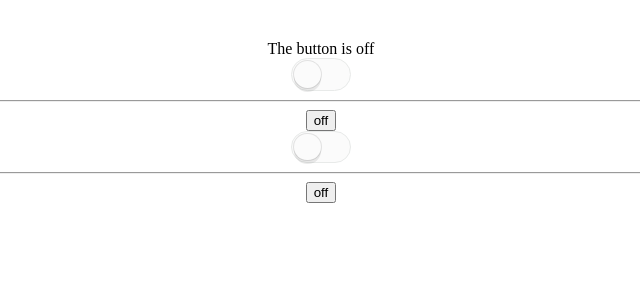
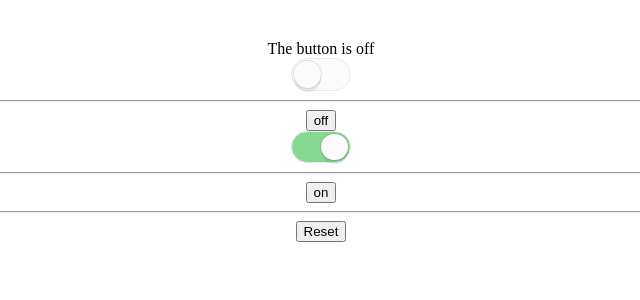
Before and after one commit to Squaretechre/advanced-react-component-patterns, a React (Create React App) app in the folder toggle-button/: page / in a window 1280 px wide. Shown: the top 300 px of the page, without its empty margins (319-959 px from the left). Built offline with nearby package versions, Linux system fonts and the light colour scheme; a web font is replaced by a local one.

Commit message:
14. use component state initialisers

```diff
--- a/toggle-button/src/App.js
+++ b/toggle-button/src/App.js
@@ -162,19 +162,29 @@ class RenderPropsToggle extends Component {
   static On = withToggle(ToggleOn)
   static Off = withToggle(ToggleOff)
   static Button = withToggle(ToggleButton)
-  static defaultProps = { onToggle: () => { } }
+  static defaultProps = {
+    defaultOn: false,
+    onToggle: () => { },
+    onReset: () => { },
+  }
 
-  state = { on: false }
+  initialState = { on: this.props.defaultOn }
+  state = this.initialState
   toggle = () => this.setState(({ on }) => ({ on: !on }), () => {
     this.props.onToggle(this.state.on)
   })
+  reset = () => {
+    this.setState(this.initialState, () => {
+      this.props.onReset(this.state.on)
+    })
+  }
 
   // prop getters patter - make it easier for common use cases to apply the correct props based // off of state, used with render props pattern
   // use it to compose functions together without exposing the internal implementation details
   // of a component to it's consumer
   // pass in func that returns jsx -> invoke it with state from component -> use prop getter func
   // to compose any behavior with props provided by consumer
-  getTogglerProps = ({onClick, ...props} = {}) => {
+  getTogglerProps = ({ onClick, ...props } = {}) => {
     return {
       'aria-expanded': this.state.on,
       onClick: compose(onClick, this.toggle),
@@ -185,6 +195,7 @@ class RenderPropsToggle extends Component {
     return this.props.render({
       on: this.state.on,
       toggle: this.toggle,
+      reset: this.reset,
       getTogglerProps: this.getTogglerProps,
     })
   }
@@ -237,8 +248,10 @@ class App extends Component {
           <MyToggle.ToggleMessage />
         </Toggle>
         <RenderPropsToggle
+          defaultOn={true}
           onToggle={on => console.log('toggle', on)}
-          render={({ on, toggle, getTogglerProps }) => (
+          onReset={on => console.log('reset', on)}
+          render={({ on, toggle, reset, getTogglerProps }) => (
             <div>
               <Switch on={on} {...getTogglerProps()} />
               <hr />
@@ -247,6 +260,8 @@ class App extends Component {
               })}>
                 {on ? 'on' : 'off'}
               </button>
+              <hr />
+              <button onClick={() => reset()}>Reset</button>
             </div>
           )}
         />
```
